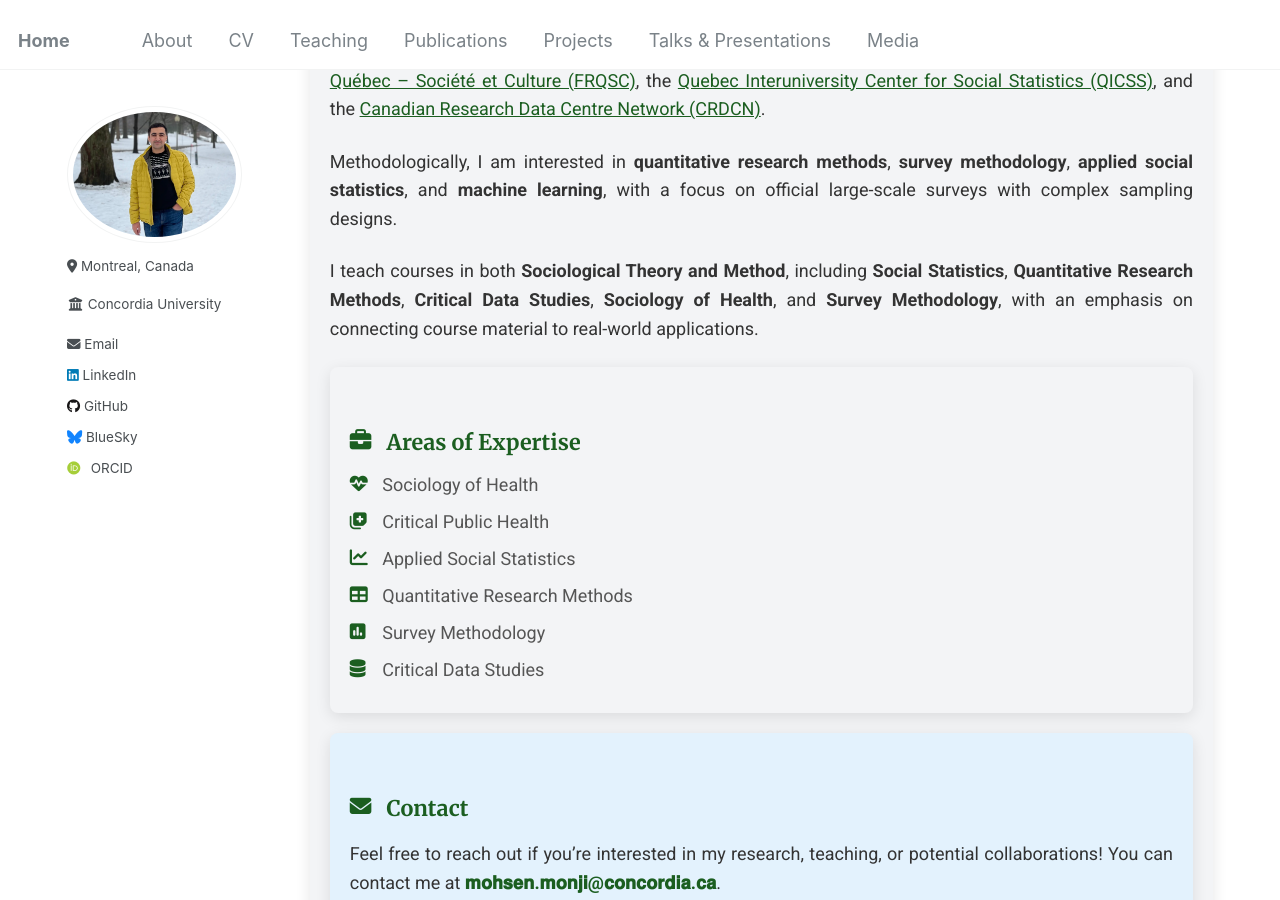
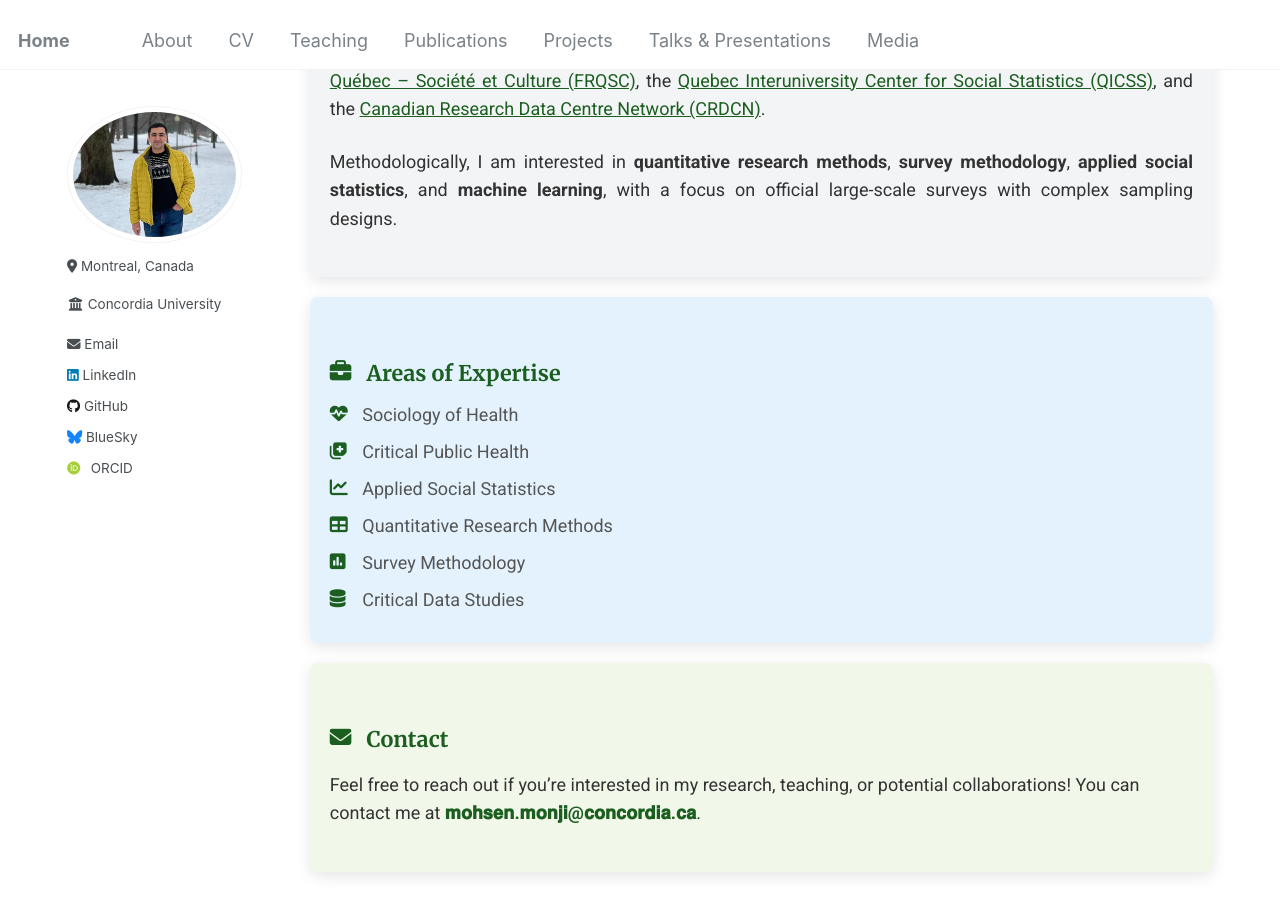
Before and after one commit to Mohsnmonji/mohsnmonji.github.io, a Jekyll site: the page built from about-me.md, in a window 1280 px wide and 900 px high, scrolled down 314 px. Built offline with Jekyll 4.4.1, drawn with Linux system fonts in a browser that asks for light colours; some web fonts are replaced.

Commit message:
Update about-me.md

```diff
--- a/about-me.md
+++ b/about-me.md
@@ -106,10 +106,8 @@ author_profile: true
     Methodologically, I am interested in <strong>quantitative research methods</strong>, <strong>survey methodology</strong>,
     <strong>applied social statistics</strong>, and <strong>machine learning</strong>, with a focus on official large-scale surveys with complex sampling designs.
   </p>
-<p>
-    I teach courses in both <strong>Sociological Theory and Method</strong>, including <strong>Social Statistics</strong>,
-    <strong>Quantitative Research Methods</strong>, <strong>Critical Data Studies</strong>, <strong>Sociology of Health</strong>, and <strong>Survey Methodology</strong>, with an emphasis on connecting course material to real-world applications.
 
+</div>
 
 <div class="card">
   <h3><i class="fas fa-briefcase icon"></i> Areas of Expertise</h3>
```
